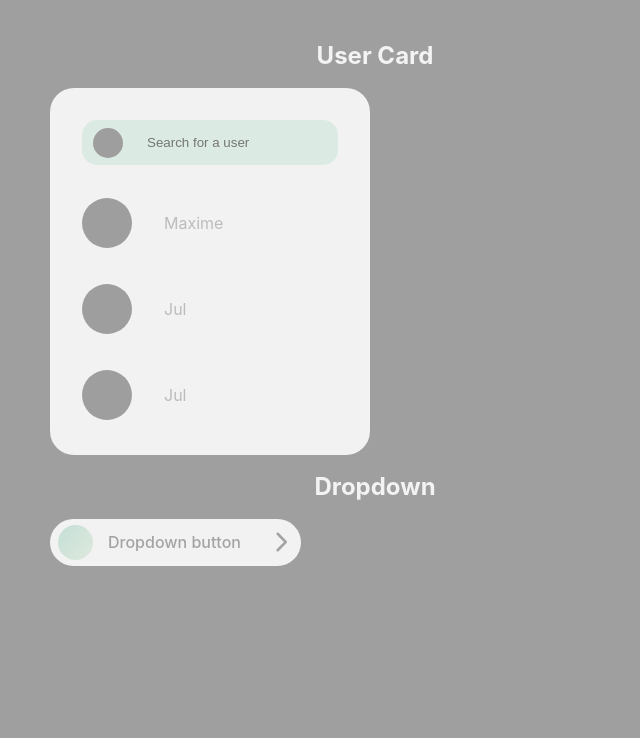
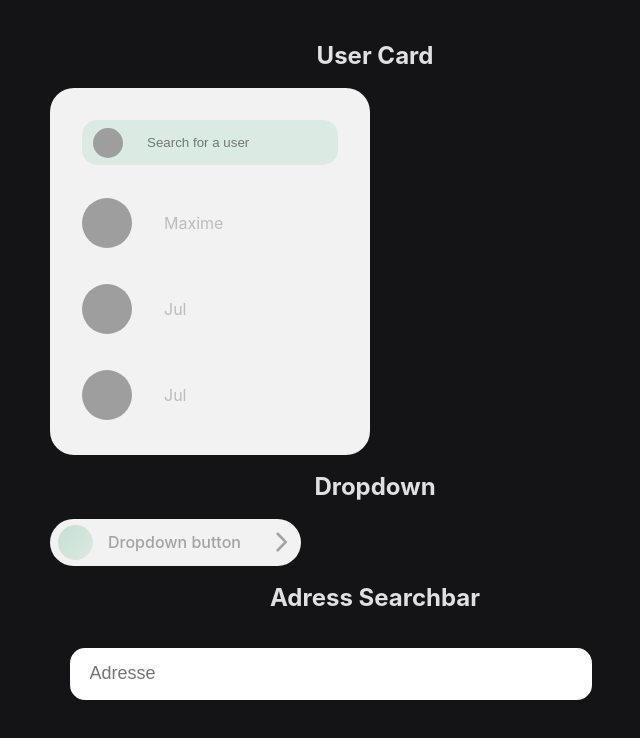
Before and after one commit to TP-Svelte/TP_Svelte_components, a Svelte app: page / in a window 1280 px wide. Shown: the part 1082-1820 px from the top of the page, without its empty margins (265-905 px from the left). Before the commit the page ends 1696 px from the top, so only its background shows below. Built offline with nearby package versions, Linux system fonts and the light colour scheme; grey boxes are pictures that could not be loaded.

Commit message:
Searchbar update

```diff
--- a/src/App.svelte
+++ b/src/App.svelte
@@ -4,6 +4,7 @@
     import Dropdown from "./UI/Dropdown.svelte";
     import Feeds from "./UI/Feeds.svelte";
     import Toast from "./UI/Toast.svelte";
+    import Searchbar from "./UI/Searchbar.svelte";
 
     let persons = [{
         name: 'Maxime',
@@ -62,3 +63,6 @@
 
 <h2>Dropdown</h2>
 <Dropdown />
+
+<h2>Adress Searchbar</h2>
+<Searchbar></Searchbar>
--- a/src/UI/Searchbar.svelte
+++ b/src/UI/Searchbar.svelte
@@ -59,7 +59,6 @@ input {
     border-radius: 15px;
     background-color: white;
     border: none;
-    font-family: 'Inter';
     font-weight: 400;
     font-size: 18px;
     color: #9F9F9F;
@@ -75,7 +74,6 @@ li {
 
     cursor: pointer;
     list-style: none;
-    font-family: 'Inter';
     font-weight: 400;
     font-size: 16px;
     background-color: white;
```
